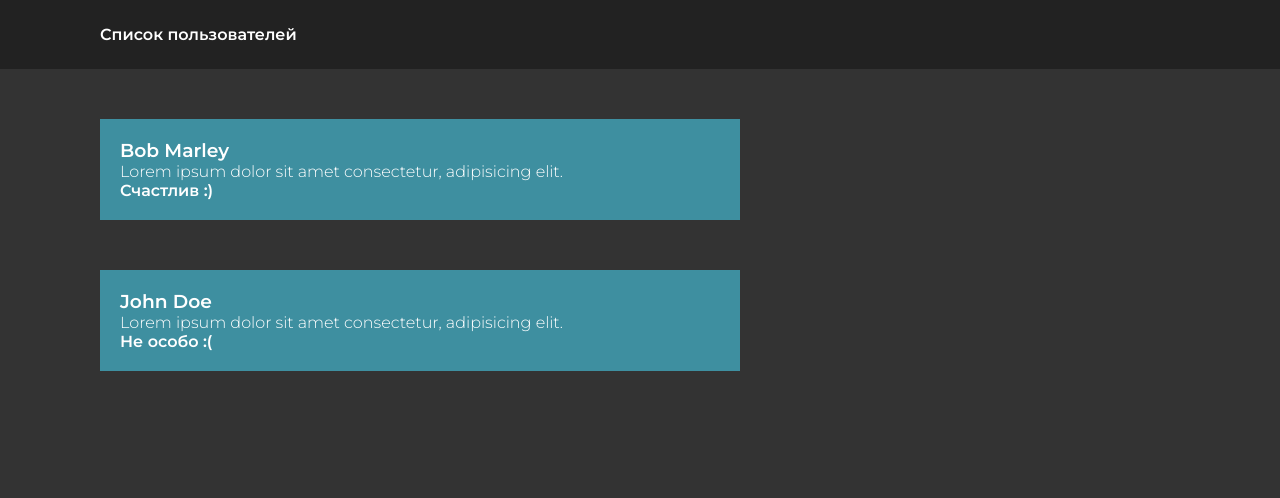
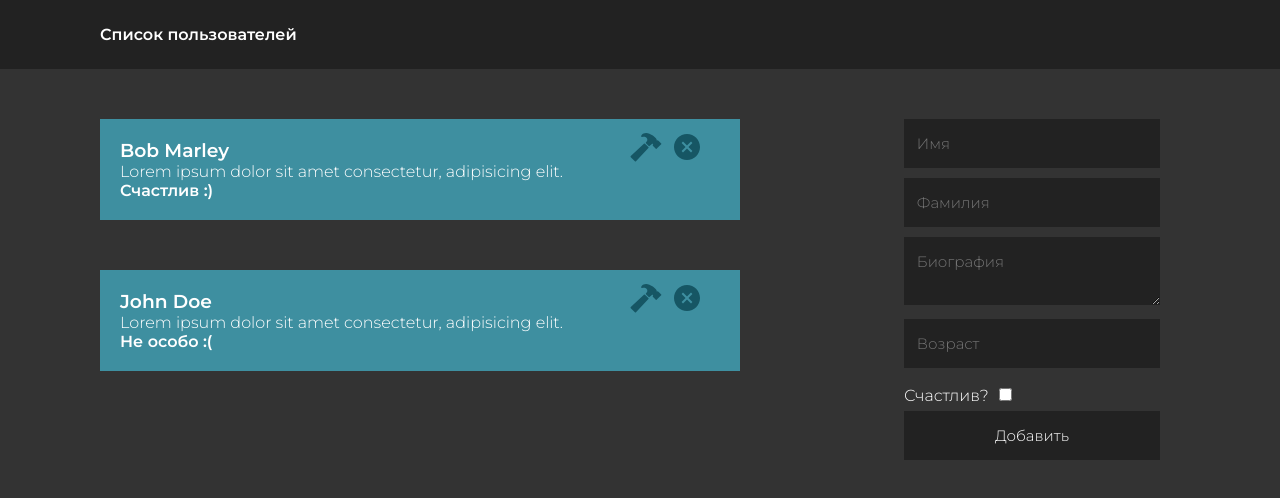
Before and after one commit to ArhiTegio/ReactJS, a React (Create React App) app: page / in a window 1280 px wide. Shown: the top 498 px of the page. Built offline with nearby package versions, Linux system fonts and the light colour scheme.

Commit message:
ReactJS - itproger.com - Урок 8

```diff
--- a/package.json
+++ b/package.json
@@ -8,6 +8,7 @@
     "@testing-library/user-event": "^13.5.0",
     "react": "^18.3.1",
     "react-dom": "^18.3.1",
+    "react-icons": "^5.3.0",
     "react-scripts": "5.0.1",
     "web-vitals": "^2.1.4"
   },
--- a/src/App.js
+++ b/src/App.js
@@ -1,6 +1,7 @@
 import React from 'react';
 import Header3 from './components/Header';
 import Users from './components/Users'
+import AddUser from './components/AddUser';
 
 function Header1() {
     return (<header>Шапка сайта</header>)
@@ -11,18 +12,49 @@
 }
 
 class App extends React.Component{
+  constructor(props) {
+      super(props)
+      this.state = {
+          users:[
+              {
+                  id: 1,
+                  firstname: 'Bob',
+                  lastname: 'Marley',
+                  bio: 'Lorem ipsum dolor sit amet consectetur, adipisicing elit.',
+                  age: 40,
+                  isHappy: true
+              },
+              {
+                  id: 2,
+                  firstname: 'John',
+                  lastname: 'Doe',
+                  bio: 'Lorem ipsum dolor sit amet consectetur, adipisicing elit.',
+                  age: 22,
+                  isHappy: false
+              }
+          ]
+      }
+      this.addUser = this.addUser.bind(this)
+  }
 
-    render() {
+
+  render() {
         return (<div className="name">
             <Header3 title="Список пользователей"/>
             <main>
-              <Users />
+              <Users users={this.state.users}/>
             </main>
             <aside>
-
+              <AddUser onAdd={this.addUser}/>
             </aside>
         </div>)
-    }
+  }
+
+  addUser(user) {
+    const id = this.state.users.length + 1
+    this.setState({ users:[...this.state.users, {id, ...user}]})
+
+  }
 }
 
 
--- /dev/null
+++ b/src/components/AddUser.js
@@ -0,0 +1,38 @@
+import React from 'react';
+
+
+class AddUser extends React.Component {
+    constructor(props) {
+        super(props)
+        this.state = {
+            firstname: '',
+            lastname: '',
+            bio: '',
+            age: 1,
+            isHappy: false
+        }
+    }
+
+
+    render() {
+        return (
+            <form>
+                <input placeholder='Имя' onChange={(e) => this.setState({ firstname: e.target.value})} />
+                <input placeholder='Фамилия' onChange={(e) => this.setState({ lastname: e.target.value})} />
+                <textarea placeholder='Биография' onChange={(e) => this.setState({ bio: e.target.value})}></textarea>
+                <input placeholder='Возраст' onChange={(e) => this.setState({ age: e.target.value})}/>
+                <label htmlFor="isHappy">Счастлив?</label>
+                <input type='checkbox' id='isHappy' placeholder='Имя' onChange={(e) => this.setState({ isHappy: e.target.checked})} />
+                <button type="button" onClick={() => this.props.onAdd({
+                        firstname: this.state.firstname,
+                        lastname: this.state.lastname,
+                        bio: this.state.bio,
+                        age: this.state.age,
+                        isHappy: this.state.isHappy
+                    })}>Добавить</button>
+            </form>
+        )
+    }
+}
+
+export default AddUser;
--- /dev/null
+++ b/src/components/User.js
@@ -0,0 +1,20 @@
+import React from 'react';
+import { IoCloseCircleSharp, IoHammerSharp } from 'react-icons/io5';
+
+
+class User extends React.Component {
+    user = this.props.user
+    render() {
+        return (
+            <div className='user'>
+                <IoCloseCircleSharp className='delete-icon'/>
+                <IoHammerSharp className='edit-icon'/>
+                <h3>{this.user.firstname} {this.user.lastname}</h3>
+                <p>{this.user.bio}</p>
+                <b>{this.user.isHappy ? 'Счастлив :)' : 'Не особо :('}</b>
+            </div>
+        )
+    }
+}
+
+export default User;
--- a/src/components/Users.js
+++ b/src/components/Users.js
@@ -1,35 +1,14 @@
 import React from 'react';
+import User from './User';
 
 
 class Users extends React.Component {
-    users = [
-        {
-            id: 1,
-            firstname: 'Bob',
-            lastname: 'Marley',
-            bio: 'Lorem ipsum dolor sit amet consectetur, adipisicing elit.',
-            age: 40,
-            isHappy: true
-        },
-        {
-            id: 2,
-            firstname: 'John',
-            lastname: 'Doe',
-            bio: 'Lorem ipsum dolor sit amet consectetur, adipisicing elit.',
-            age: 22,
-            isHappy: false
-        }
-    ]
     render() {
-        if(this.users.length > 0) {
+        if(this.props.users.length > 0) {
             return (
                 <div>
-                    {this.users.map((user) => (
-                        <div className='user' key={user.id}>
-                            <h3>{user.firstname} {user.lastname}</h3>
-                            <p>{user.bio}</p>
-                            <b>{user.isHappy ? 'Счастлив :)' : 'Не особо :('}</b>
-                        </div>
+                    {this.props.users.map((user) => (
+                        <User  key={user.id} user={user} />
                     ))}
                 </div>
             )
--- a/src/css/main.css
+++ b/src/css/main.css
@@ -36,3 +36,46 @@
     background-color: #3e8fa0;
     padding: 20px;
 }
+
+main .delete-icon,
+main .edit-icon {
+    float: right;
+    margin-right: 25px;
+    color: #165664;
+    cursor: pointer;
+    transform: scale(2);
+}
+
+
+main .delete-icon:hover,
+main .edit-icon:hover {
+    opacity: 0.5;
+}
+
+aside form input:not([type='checkbox']),
+aside form textarea,
+aside form button {
+    width: 90%;
+    padding: 15px 5%;
+    font-family: "Montserrat", sans-serif;
+    font-weight: 300;
+    margin-bottom: 10px;
+    border: 0;
+    background: #222;
+    color: #fff;
+    outline: none;
+    font-size: 15px;
+}
+aside form input[type='checkbox'] {
+    margin: 10px;
+}
+
+aside form button {
+    width: 100%;
+    cursor: pointer;
+    transition: transform 500ms ease;
+}
+
+aside form button:hover {
+    transform: scale(1.1);
+}
```
Also changed, not shown: 13 other files (tests, documents, lock files or other folders).
